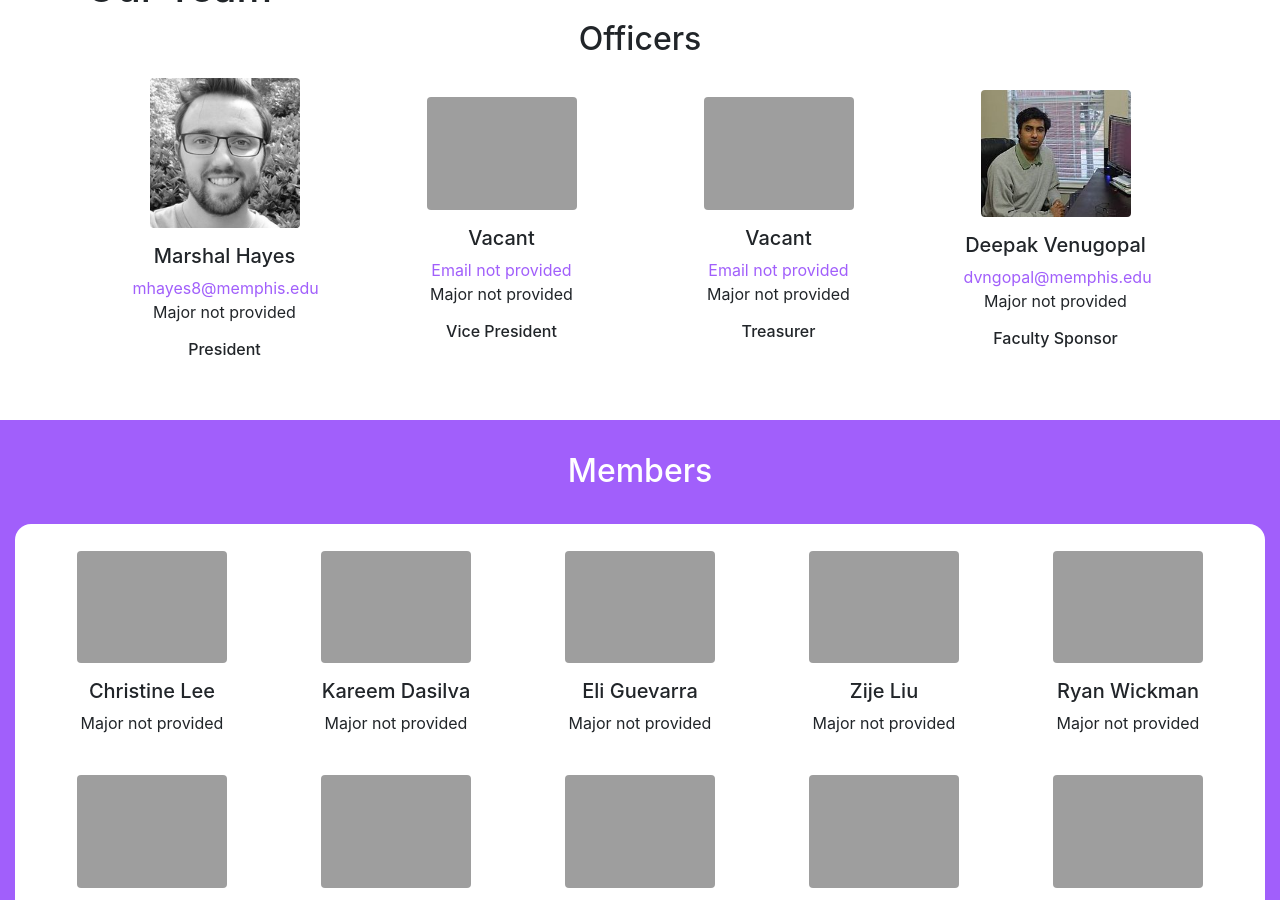
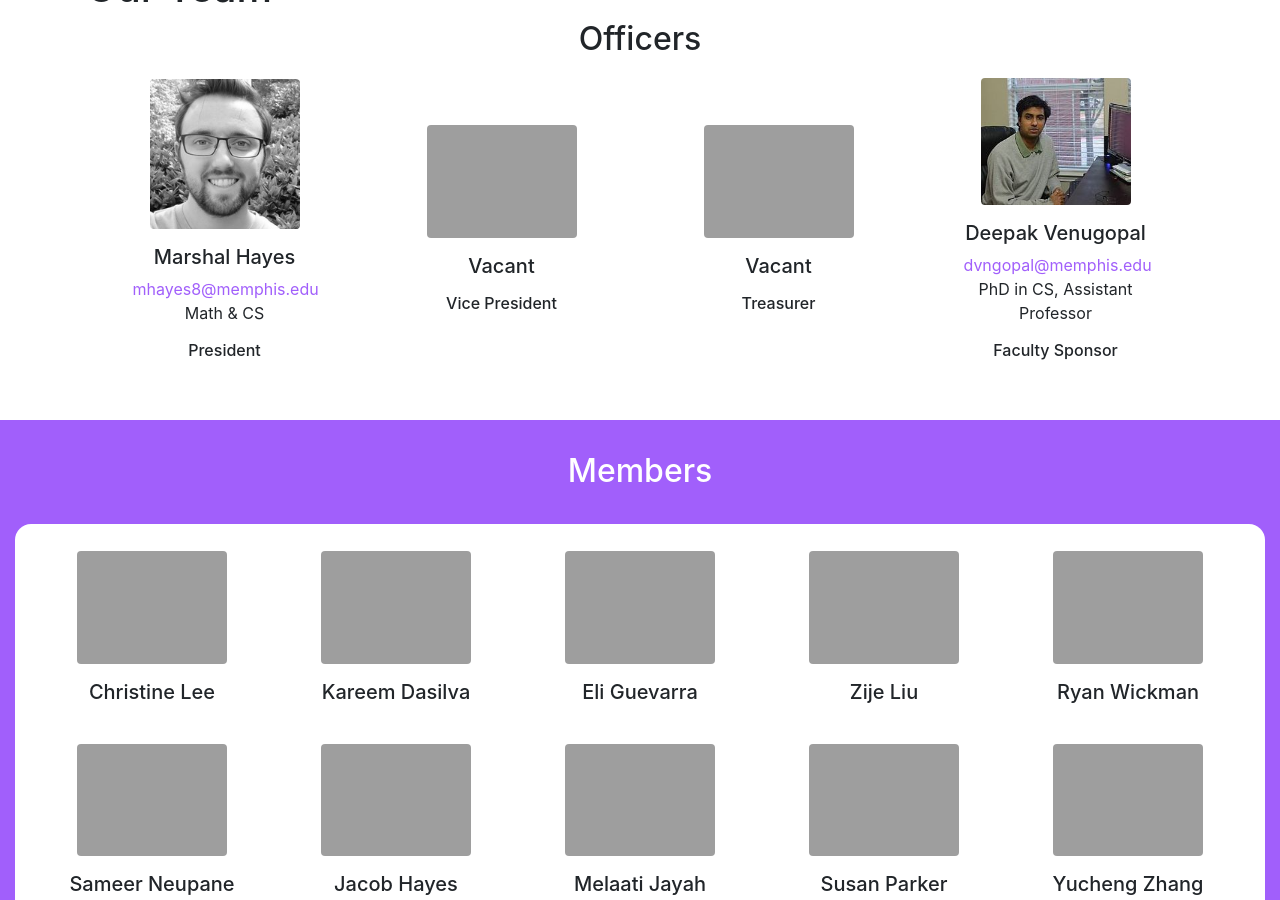
Before and after one commit to mluofm/mluofm.github.io, a Jekyll site: the page built from about.html, in a window 1280 px wide and 900 px high, scrolled down 783 px. Built offline with Jekyll 4.4.1, drawn with Linux system fonts in a browser that asks for light colours; nearby versions of some CDN libraries; some of the changed text lies outside the part shown.

Commit message:
renaming major to role, and removing if statements

```diff
--- a/about.html
+++ b/about.html
@@ -28,8 +28,8 @@ permalink: /about/
         <div class="team-member-item text-center">
           <img class="img-fluid rounded mb-3" src="{% if officer.image %}{{ officer.image | absolute_url }}{% else %}{{ 'assets/images/person.png' | absolute_url }}{% endif %}"/>
           <h5>{{ officer.name }}</h5>
-          {% if officer.email %}<a href="mailto:{{ officer.email }}">{{ officer.email }}</a>{% else %}<a href="#">Email not provided</a>{% endif %}
-          {% if officer.major %}<p>{{ officer.major }}</p>{% else %}<p>Major not provided</p>{% endif %}
+          <a href="mailto:{{ officer.email }}">{{ officer.email }}</a>
+          <p>{{ officer.info }}</p>
           <h6>{{ officer.role }}</h6>
         </div>
       </div>
@@ -48,8 +48,8 @@ permalink: /about/
           <div class="team-member-item text-center">
             <img class="img-fluid rounded mb-3" src="{% if officer.image %}{{ officer.image | absolute_url }}{% else %}{{ 'assets/images/person.png' | absolute_url }}{% endif %}"/>
             <h5>{{ member.name }}</h5>
-            {% if member.email %}<a href="mailto:{{ member.email }}">{{ member.email }}</a>{% else %}<a href="#">Email not provided</a>{% endif %}
-            {% if member.major %}<p>{{ member.major }}</p>{% else %}<p>Major not provided</p>{% endif %}
+            <a href="mailto:{{ member.email }}">{{ member.email }}</a>
+            <p>{{ member.info }}</p>
             <h6>{{ member.role }}</h6>
           </div>
         </div>
--- a/index.html
+++ b/index.html
@@ -24,8 +24,8 @@ layout: landing
           <div class="team-member-item text-center">
             <img class="img-fluid rounded mb-3" src="{% if officer.image %}{{ officer.image | absolute_url }}{% else %}{{ 'assets/images/person.png' | absolute_url }}{% endif %}"/>
             <h5>{{ officer.name }}</h5>
-            {% if officer.email %}<a href="mailto:{{ officer.email }}">{{ officer.email }}</a>{% else %}<a href="#">Email not provided</a>{% endif %}
-            {% if officer.major %}<p>{{ officer.major }}</p>{% else %}<p>Major not provided</p>{% endif %}
+            {% if officer.email %}<a href="mailto:{{ officer.email }}">{{ officer.email }}</a>{% else %}<a></a>{% endif %}
+            {% if officer.info %}<p>{{ officer.info }}</p>{% else %}<p></p>{% endif %}
             <h6>{{ officer.role }}</h6>
           </div>
         </div>
```
Also changed, not shown: 1 other file.
